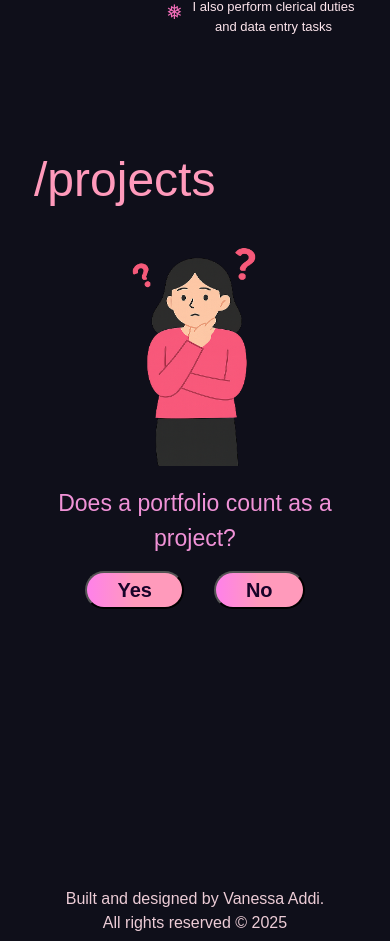
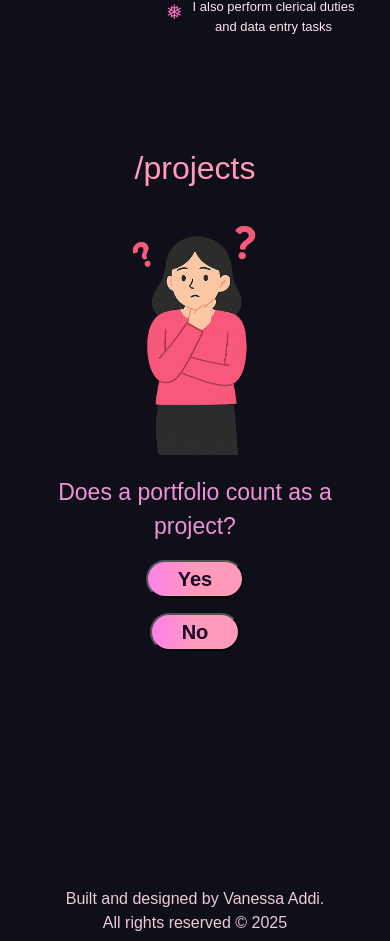
Before and after one commit to eversor-animarum/portfolio, a React (Create React App) app: page / in a window 390 px wide. Shown: the part 1731-2672 px from the top of the page. Built offline with nearby package versions, Linux system fonts and the light colour scheme; a web font is replaced by a local one.

Commit message:
Media query update

```diff
--- a/public/index.html
+++ b/public/index.html
@@ -26,7 +26,9 @@
       Learn how to configure a non-root public URL by running `npm run build`.
     -->
     <title>Vanessa</title>
-    <link rel="preload" as="image" href="/assets/sakura-tree.png" /></head>
+    <link rel="preload" as="image" href="/assets/sakura-tree.png" />
+    <link rel="preload" as="image" href="/assets/portfolio.png" />
+  </head>
   <body>
     <noscript>You need to enable JavaScript to run this app.</noscript>
     <div id="root"></div>
--- a/src/css/Projects.css
+++ b/src/css/Projects.css
@@ -159,7 +159,7 @@
     }
   }
 
-@media only screen and (max-width: 600px) {
+  @media screen and (max-width: 768px) {
     #projects {
       padding-left: unset;
       padding-right: unset;
@@ -176,10 +176,35 @@
       color:#f092d7;
       font-size:23px;
     }
-    .error-image{
-      width: 350px;
-      height:350px;
-      margin-bottom: 20px;
-      border-radius: 10px;
-    }
+
+  .yesBox {
+    padding: 1rem;
+    margin-top: 10px;
+    width:300px;
+  }
+
+  .portfolio-img {
+    width: 100%;
+    max-width: 280px;
+    height: auto;
+    display: block;
+    margin: 0 auto;
+  }
+
+  .question-image {
+    width: 100%;
+    max-width: 250px;
+    height: auto;
+    margin: 0 auto 20px auto;
+  }
+
+  .projects-header {
+    font-size: 32px;
+    text-align: center;
+  }
+
+  .button-group {
+    flex-direction: column;
+    gap: 15px;
+  }
 }
--- a/src/js/Projects.js
+++ b/src/js/Projects.js
@@ -80,7 +80,7 @@ return(
                         Click on the image to view the repo
                         </li>
                         <li>{portfolio[0].desc}</li>
-                        <li>Tech Stack: {portfolio[0].techStack}</li>
+                        <li className='tech-stack'>Tech Stack: {portfolio[0].techStack}</li>
                     </ul>
                     </div>
                 </Box>
```
